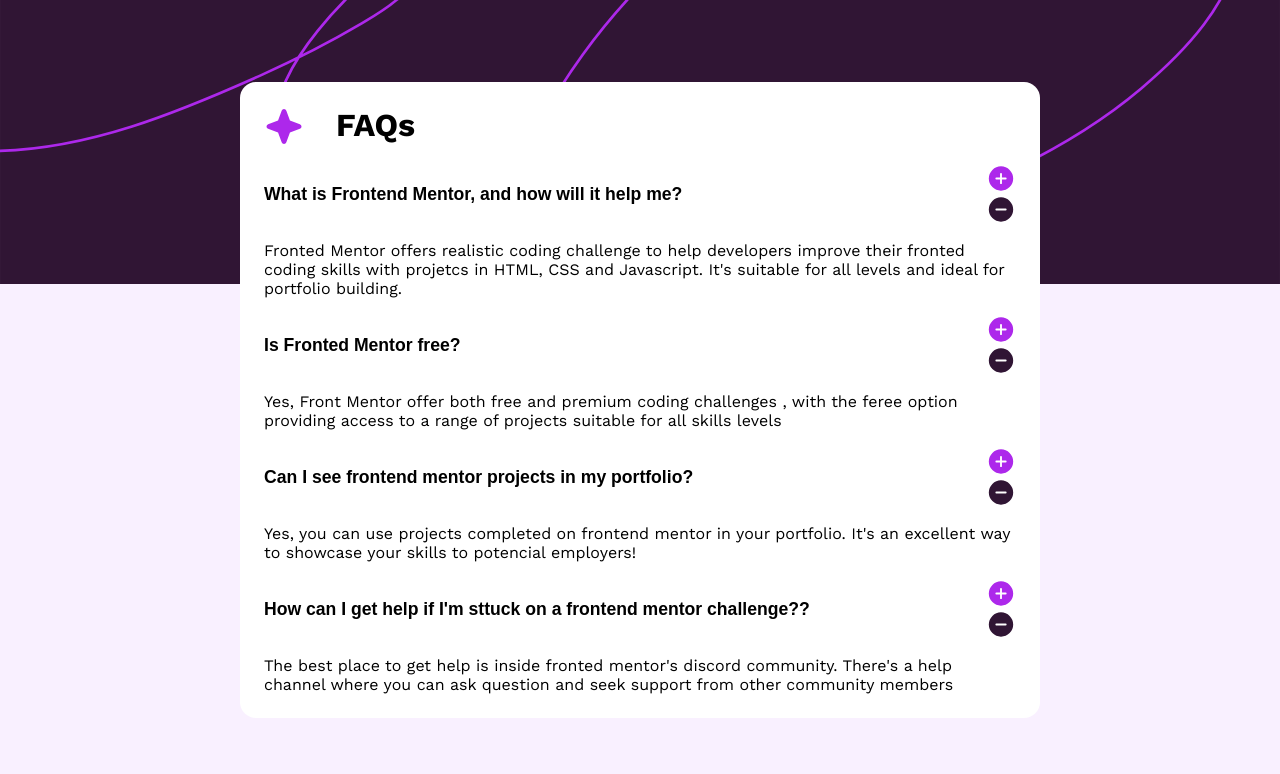
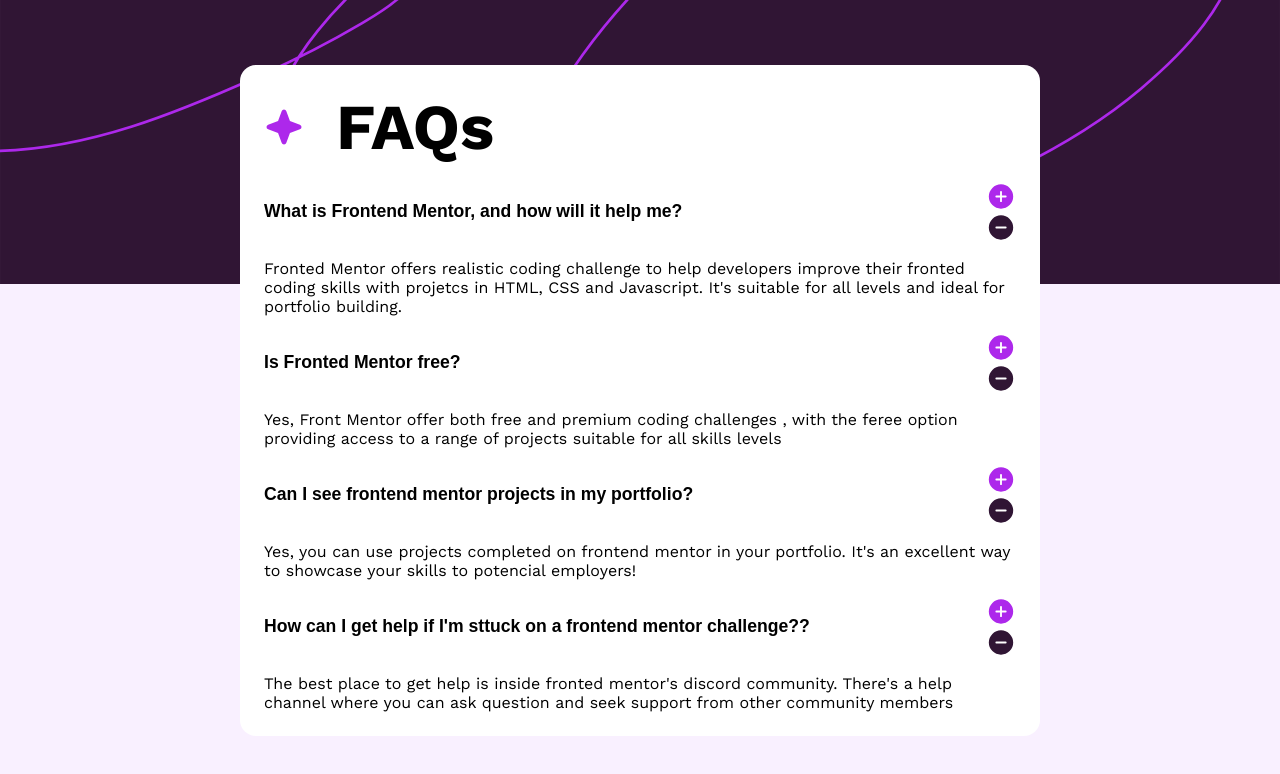
Before and after one commit to Miranda0309/frontmentor_callenger, a plain HTML site: page faq-accordion-main/index.html in a window 1280 px wide. Drawn offline with nearby package versions, Linux system fonts and the light colour scheme; a script that the page names is missing; files whose address does not match are found by name.

Commit message:
se le dio color al acordion

```diff
--- a/styles.css/styles.css
+++ b/styles.css/styles.css
@@ -58,3 +58,12 @@
     display: flex;
     gap: 2rem;
 }
+
+.faq-headline h1 {
+    font-size: 4rem;
+    font-weight: 700;
+}
+
+.according-container .according-item:not(:last-child){
+    border-bottom: 2px solid var(--light-pink);
+}
```
